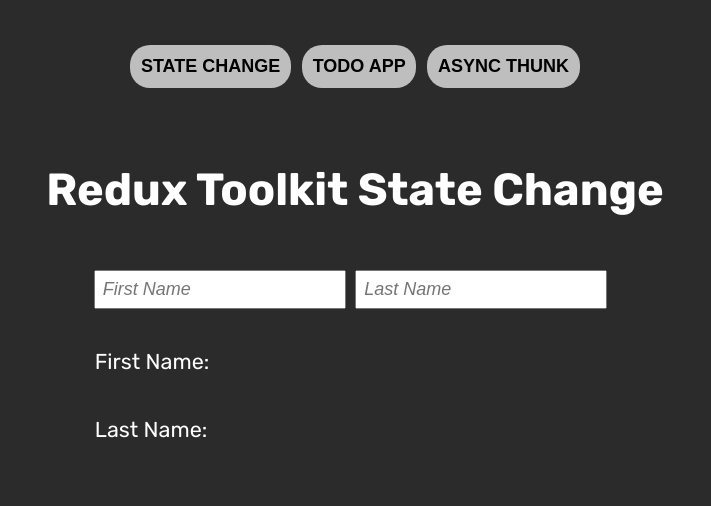
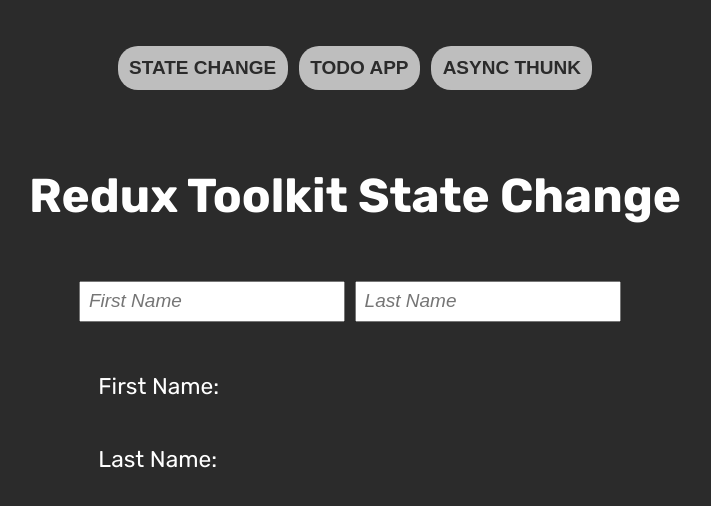
Before and after one commit to liyakot/Redux-Training-Tasks, a React (Create React App) app: page / in a window 1280 px wide. Shown: the top 506 px of the page, without its empty margins (285-996 px from the left). Built offline with nearby package versions, Linux system fonts and the light colour scheme.

Commit message:
improved styles for mobile

```diff
--- a/src/App.scss
+++ b/src/App.scss
@@ -13,7 +13,7 @@
     display: flex;
     flex-direction: column;
     align-items: center;
-    padding: 1.2rem;
+    padding: 1.1rem;
     margin-top: 1rem;
 
     .header {
@@ -31,26 +31,33 @@
     .names {
       display: flex;
       flex-direction: column;
-      align-self: self-start;
-      margin: 1rem 0 0 2.7rem;
-      font-size: 1.2rem;
+      align-items: center;
 
-      &_inputs {
+      .inputs {
         display: flex;
         justify-content: center;
+        max-width: 80%;
 
         .input {
           margin-right: 0.5rem;
         }
       }
 
-      &_box {
+      .text {
         display: flex;
-        align-items: center;
+        flex-direction: column;
+        align-self: self-start;
+        margin: 1.5rem 0 0 1rem;
+        font-size: 1.2rem;
 
-        .name {
-          margin-left: 1rem;
-          color: $secondary-color;
+        .box {
+          display: flex;
+          align-items: center;
+
+          .name {
+            margin-left: 1rem;
+            color: $secondary-color;
+          }
         }
       }
     }
@@ -77,12 +84,12 @@
         justify-content: space-between;
         flex-wrap: wrap;
         font-size: 1.2rem;
-        width: 25rem;
+        width: 23rem;
         margin: 0 0 1.3rem;
         line-height: 1.5rem;
 
         .text {
-          width: 20rem;
+          width: 19rem;
           word-wrap: break-word;
         }
       }
@@ -156,6 +163,7 @@
         font-weight: 600;
         background-color: #bebebe;
         transition: $transition;
+        color: rgb(43, 43, 43);
 
         &:hover,
         &:active,
@@ -165,5 +173,9 @@
         }
       }
     }
+
+    .navigates {
+      display: flex;
+    }
   }
 }
--- a/src/components/Navbar.jsx
+++ b/src/components/Navbar.jsx
@@ -15,7 +15,7 @@
   ];
 
   return (
-    <div>
+    <div className="navigates">
       {buttonsNavigate.map((item, key) => (
         <Link to={item.link} key={key}>
           <button
--- a/src/index.scss
+++ b/src/index.scss
@@ -53,18 +53,18 @@
 
 @include tablet {
   html {
-    font-size: 15px;
+    font-size: 16px;
   }
 }
 
 @include laptop {
   html {
-    font-size: 16px;
+    font-size: 17px;
   }
 }
 
 @include desktop {
   html {
-    font-size: 18px;
+    font-size: 19px;
   }
 }
--- a/src/pages/UsersPage.jsx
+++ b/src/pages/UsersPage.jsx
@@ -10,7 +10,8 @@
   return (
     <div className="container">
       <h1 className="header">Redux Toolkit State Change</h1>
-      <div className="names_inputs">
+      <div className="names">
+        <div className="inputs">
           <input
             type="text"
             placeholder="First Name"
@@ -29,15 +30,16 @@
           />
         </div>
 
-      <div className="names">
-        <div className="names_box">
+        <div className="text">
+          <div className="box">
             <p>First Name:</p>
             <FirstName />
           </div>
 
-        <div className="names_box">
+          <div className="box">
             <p>Last Name:</p>
             <LastName />
+          </div>
         </div>
       </div>
     </div>
```
Lines whose indentation alone changed are shown as unchanged.
